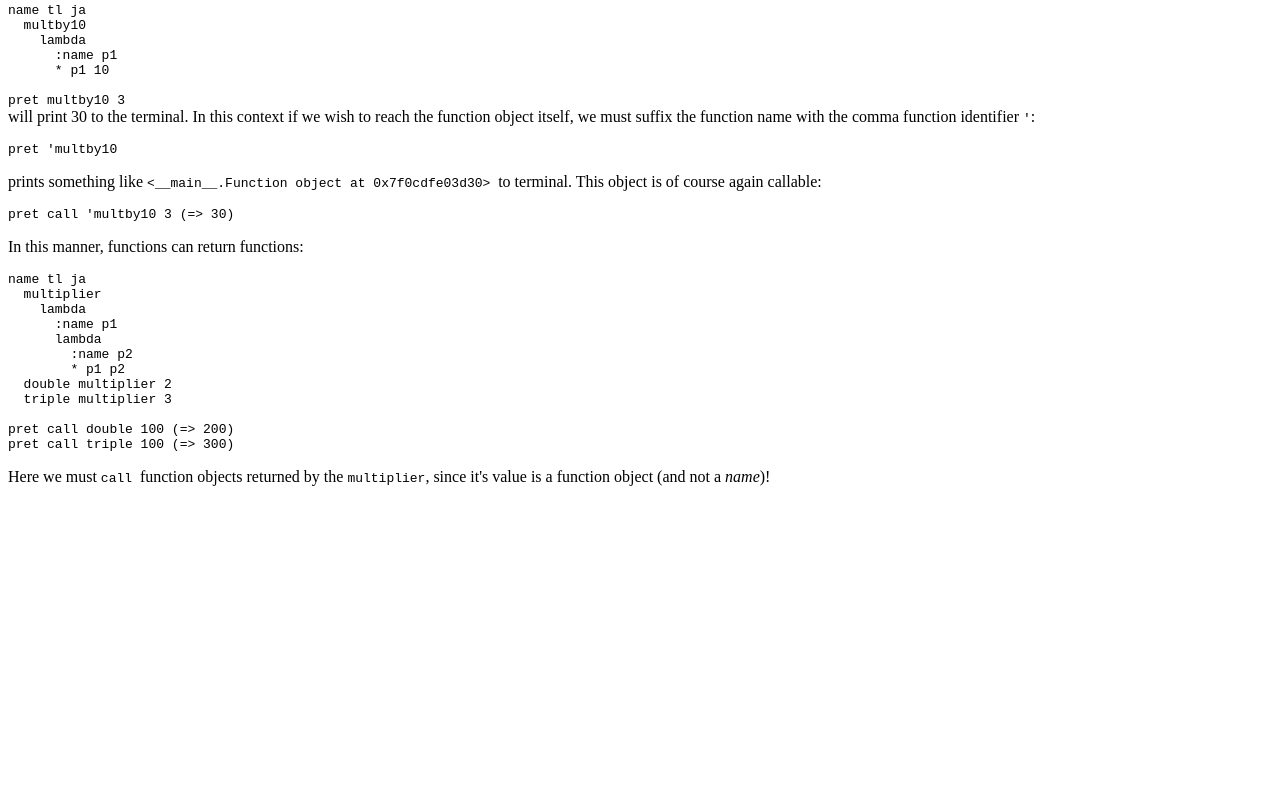
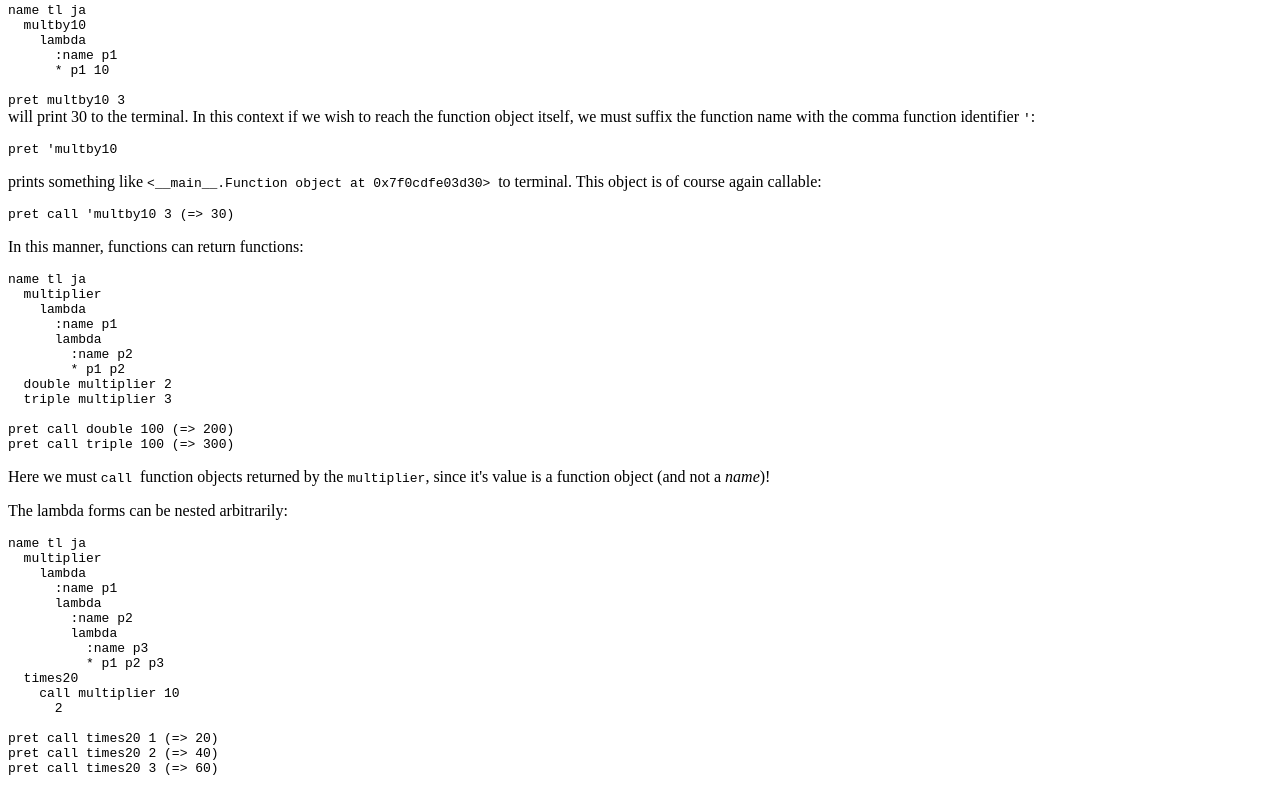
Before and after one commit to teymuri/arvin, a plain HTML site: page docs/index.html in a window 1280 px wide. Shown: the part 332-1139 px from the top of the page. Before the commit the page ends 834 px from the top, so only its background shows below. Drawn offline with Linux system fonts and the light colour scheme.

Commit message:
+docs arbitrarily nested lambdas

```diff
--- a/docs/index.html
+++ b/docs/index.html
@@ -3,7 +3,7 @@
     <meta http-equiv="content-type" content="text/html; charset=windows-1252">
   </head>
   <body>
-    <h1 style="text-align: center;">LET</h1>
+    <h1 style="text-align: center;">LET (prototype notes)</h1>
     <p>Lambda is not per se callable! A lambda form like</p>
     <p><code>lambda<br>
         &nbsp; :name p1<br>
@@ -51,5 +51,24 @@
       </code></p>
     <p>Here we must <code>call </code>function objects returned by the <code>multiplier</code>,
       since it's value is a function object (and not a <i>name</i>)!</p>
+    <p>The lambda forms can be nested arbitrarily:</p>
+    <p><code>name tl ja<br>
+        &nbsp; multiplier<br>
+        &nbsp;&nbsp;&nbsp; lambda<br>
+        &nbsp;&nbsp;&nbsp;&nbsp;&nbsp; :name p1<br>
+        &nbsp;&nbsp;&nbsp;&nbsp;&nbsp; lambda<br>
+        &nbsp;&nbsp;&nbsp;&nbsp;&nbsp;&nbsp;&nbsp; :name p2<br>
+        &nbsp;&nbsp;&nbsp;&nbsp;&nbsp;&nbsp;&nbsp; lambda <br>
+        &nbsp;&nbsp;&nbsp;&nbsp;&nbsp;&nbsp;&nbsp;&nbsp;&nbsp; :name p3<br>
+        &nbsp;&nbsp;&nbsp;&nbsp;&nbsp;&nbsp;&nbsp;&nbsp;&nbsp; * p1 p2 p3<br>
+        &nbsp; times20<br>
+        &nbsp;&nbsp;&nbsp; call multiplier 10<br>
+        &nbsp;&nbsp;&nbsp;&nbsp;&nbsp; 2<br>
+        <br>
+        pret call times20 1 (=&gt; 20)<br>
+        pret call times20 2 (=&gt; 40)<br>
+        pret call times20 3 (=&gt; 60)<br>
+        <br>
+      </code></p>
   </body>
 </html>
```
Also changed, not shown: 2 other files.
